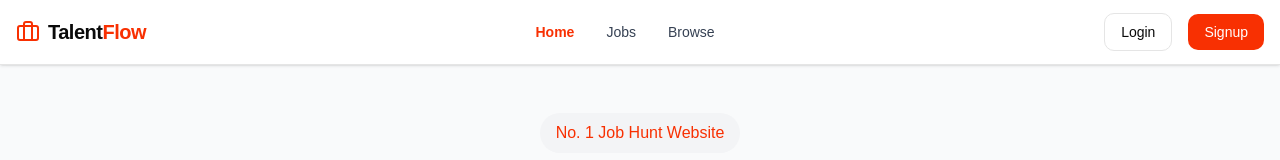
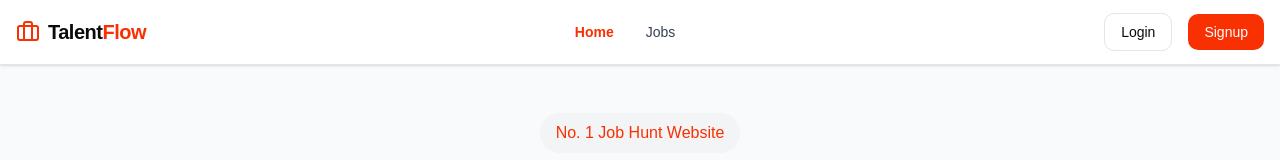
Before and after one commit to sauravprajapatiii/jobhunt-frontend, a React app: page / in a window 1280 px wide. Shown: the top 160 px of the page. Built offline with nearby package versions, Linux system fonts and the light colour scheme; no server answers; the HTML template or start-up script is replaced by a standard one.

Commit message:
making responsive

```diff
--- a/src/components/shared/Navbar.jsx
+++ b/src/components/shared/Navbar.jsx
@@ -74,9 +74,9 @@ const Navbar = () => {
               <Link to="/jobs" className={navLink("/jobs")}>
                 Jobs
               </Link>
-              <Link to="/browse" className={navLink("/browse")}>
+              {/* <Link to="/browse" className={navLink("/browse")}>
                 Browse
-              </Link>
+              </Link> */}
             </>
           )}
         </nav>
```
